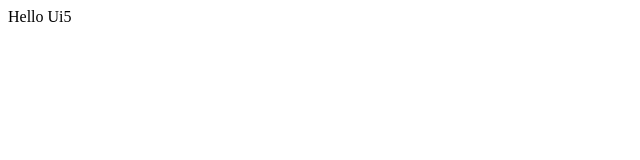
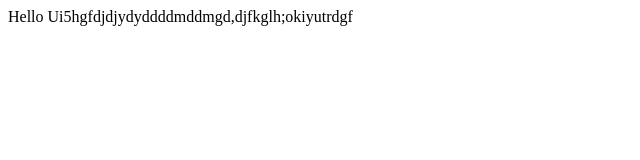
Before and after one commit to azharsheikmozeer/azharLocal, a website: page webapp/index.html in a window 1280 px wide. Shown: the whole page, without its empty margins (0-640 px from the left). Drawn offline with Linux system fonts and the light colour scheme.

Commit message:
Update index.html

```diff
--- a/webapp/index.html
+++ b/webapp/index.html
@@ -19,6 +19,6 @@
     <title>Document</title>
 </head>
 <body>
-    <div>Hello Ui5</div>
+    <div>Hello Ui5hgfdjdjydyddddmddmgd,djfkglh;okiyutrdgf</div>
 </body>
 </html>
```
